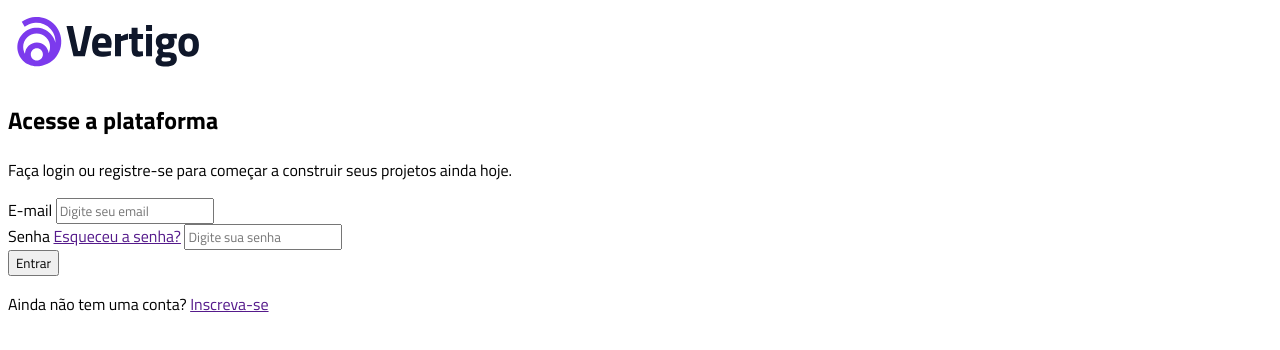
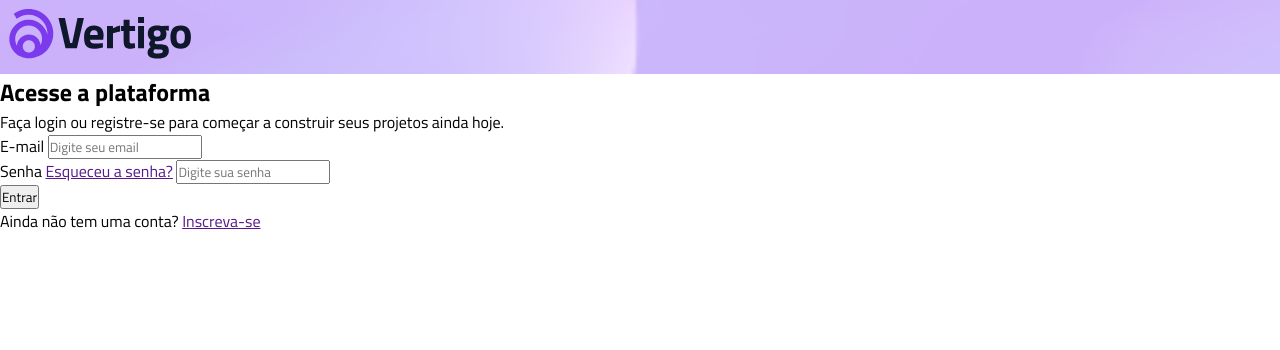
Before and after one commit to MaAlmeida11/projeto_vertigo, a plain HTML site: page index.html in a window 1280 px wide. Drawn offline with Linux system fonts and the light colour scheme.

Commit message:
atualização imagem de fundo do header

```diff
--- a/style.css
+++ b/style.css
@@ -1,4 +1,13 @@
 * {
+    /* reset do CSS */
+    margin: 0;
+    padding: 0;
+    box-sizing: border-box;
     font-family: 'Outfit', sans-serif;
-font-family: 'Titillium Web', sans-serif;
+    font-family: 'Titillium Web', sans-serif;
 }
+
+header {
+    background-image: url(./imagens/bg_mobile.png);
+    background-size: cover;
+}
```
